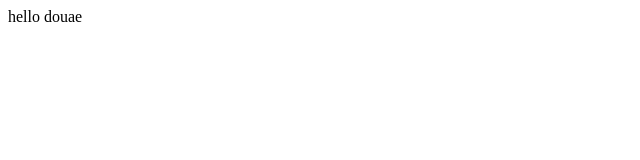
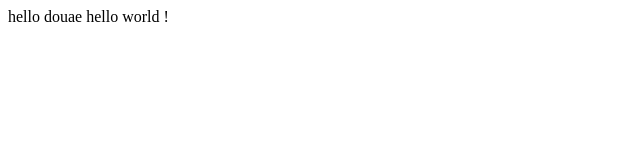
Before and after one commit to DouaeZouaoui/repog9, a plain HTML site: page repog9.html in a window 1280 px wide. Shown: the whole page, without its empty margins (0-640 px from the left). Drawn offline with Linux system fonts and the light colour scheme.

Commit message:
Add repog9.html for GitHub Pages

```diff
--- a/repog9.html
+++ b/repog9.html
@@ -6,6 +6,6 @@
     <title>Document</title>
 </head>
 <body>
-    hello douae
+    hello douae hello world !
 </body>
 </html>
```
